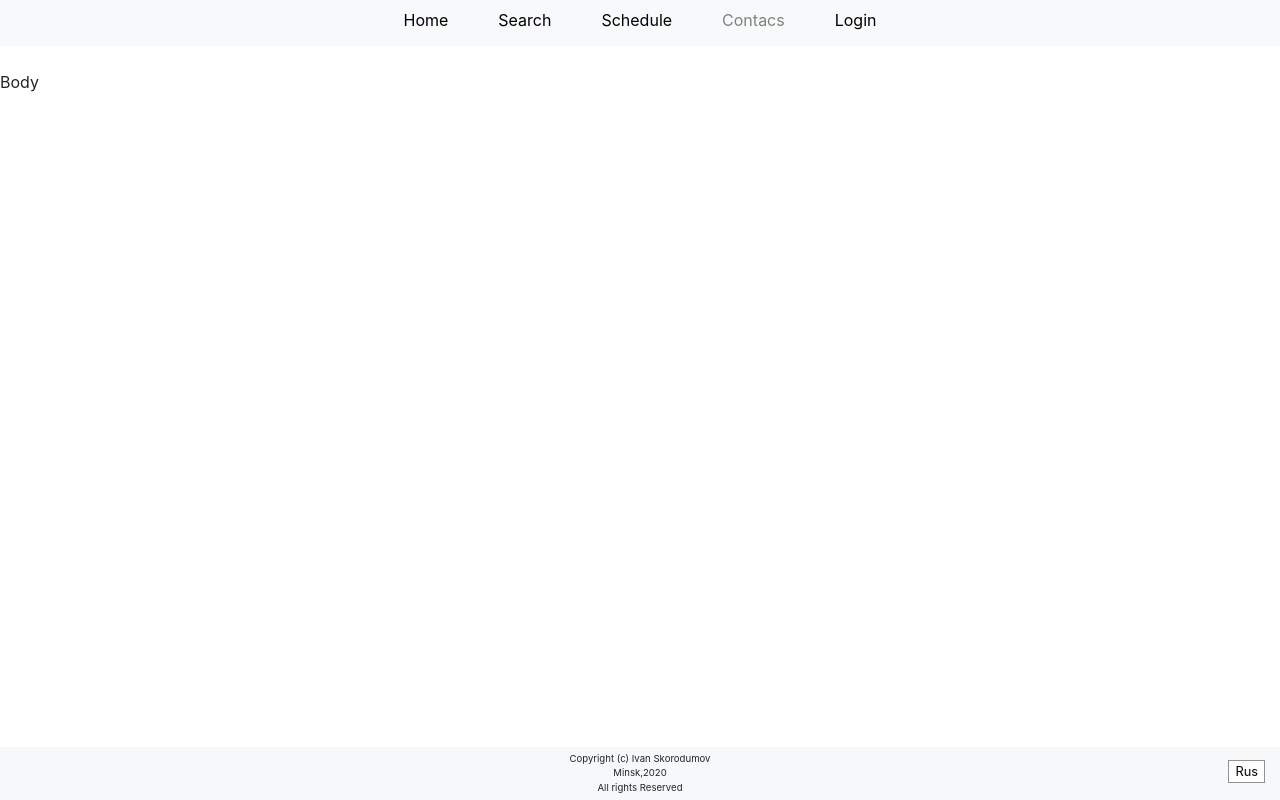
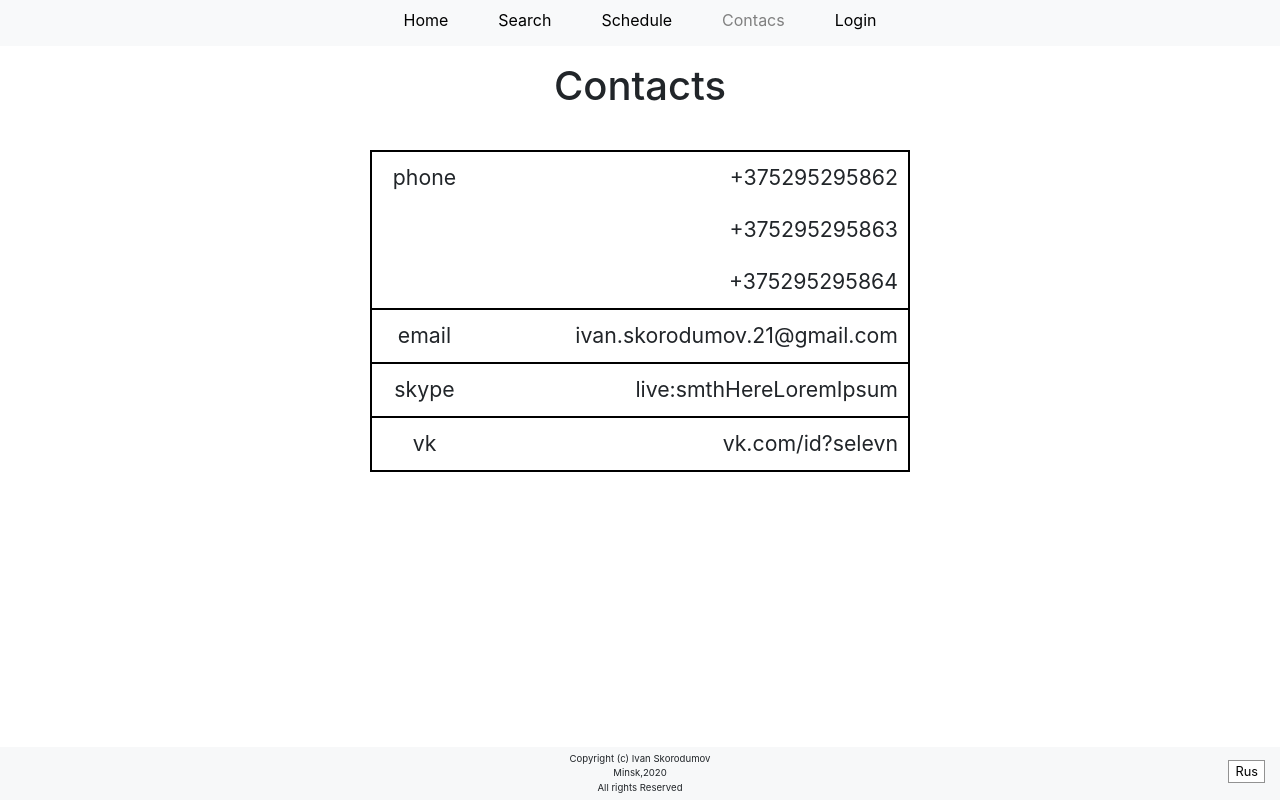
Before and after one commit to Selevn/Ticket-manager, a React app: page /contacts in a window 1280 px wide. Built offline with nearby package versions, Linux system fonts and the light colour scheme.

Commit message:
contacts layout

```diff
--- a/src/js/components/Main/Contacts/Contacts.container.jsx
+++ b/src/js/components/Main/Contacts/Contacts.container.jsx
@@ -1,6 +1,6 @@
 import Contacts from "./Contacts.jsx"
 import React from "react";
-import store from "../../../store/contacts.store.js"
+import contactsStore from "../../../store/contacts.store.js"
 
 import {actionGetAllContacts} from "../../../actions/contacts.actions.js"
 import {connect, Provider} from "react-redux";
@@ -21,7 +21,7 @@ const ContactsWrapper = connect(mapStateToProps, mapDispatchToProps)(Contacts)
 
 const ContactsContainer = () => {
   return (
-      <Provider store={store}>
+      <Provider store={contactsStore}>
         <ContactsWrapper/>
       </Provider>);
 }
--- /dev/null
+++ b/src/js/components/Main/Contacts/Contacts.css
@@ -0,0 +1,12 @@
+tr, td{
+  padding:10px;
+}
+td{vertical-align: top;
+font-size: 1.33rem;}
+
+
+table
+{
+  margin-top: 2rem;
+  border:2px solid black;
+}
--- a/src/js/components/Main/Contacts/Contacts.jsx
+++ b/src/js/components/Main/Contacts/Contacts.jsx
@@ -2,22 +2,73 @@ import React from 'react'
 import PropTypes from "prop-types"
 import {Col, Container, Row} from "react-bootstrap";
 
-const Contacts = (props) => {
-  console.log(props);
-  props.getContacts();
-  console.log(props);
+import "./Contacts.css"
+
+import style from "./Contacts.module.css"
+
+const Contacts = ({getContacts, contacts}) => {
+  getContacts();
+  console.log(Object.entries(contacts));
+  let _contacts = Object.entries(contacts);
+
+  const SoloLine = (data) => (
+      <tr>
+        <td className={style.dateTr}>{data}</td>
+      </tr>
+  )
+  const RowInitLine = (name, length,data) => (
+      <tr className={style.newData}>
+        <td rowSpan={length}>{name}</td>
+        <td className={style.dateTr}>{data}</td>
+      </tr>
+  )
+  const DefaultLine = (name, data) => (
+      <tr className={style.newData}>
+        <td >{name}</td>
+        <td className={style.dateTr}>{data}</td>
+      </tr>
+  )
+
   return (
       <Container>
         <Row>
-          <Col>
-
+          <Col sm={12} xs={12} md={12} lg={12} xl={12} className={style.headerCol}>
+            <h1>Contacts</h1>
           </Col>
+        </Row>
+        <Row>
+          <Col sm={12} xs={12} md={2} lg={3} xl={3}/>
+          <Col sm={12} xs={12} md={8} lg={6} xl={6} className={style.center}>
+            <table className={style.w100}>
+              <thead>
+              </thead>
+              <tbody>
+              {
+                _contacts.map((headItem) => {
+                  if (Array.isArray(headItem[1])) {
+                    return headItem[1].map((subItem, index) => {
+                      if (index === 0) {
+                        return RowInitLine(headItem[0],headItem[1].length, subItem)
+                      } else {
+                        return SoloLine(subItem)
+                      }
+                    })
+                  } else {
+                    return DefaultLine(headItem[0],headItem[1])
+                  }
+                })
+              }
+              </tbody>
+            </table>
+          </Col>
+            <Col sm={12} xs={12} md={2} lg={3} xl={3} className={style.center}/>
         </Row>
       </Container>)
 }
 
-Contacts.propTypes={
-  getContacts:PropTypes.func
+Contacts.propTypes = {
+  getContacts: PropTypes.func,
+  contacts: PropTypes.object,
 }
 
 export default Contacts;
--- a/src/js/components/Main/Contacts/Contacts.module.css
+++ b/src/js/components/Main/Contacts/Contacts.module.css
@@ -0,0 +1,18 @@
+.headerCol{
+  text-align: center;
+  margin-top: 1rem;
+}
+
+.center{
+  text-align: center;
+
+}
+.w100{
+  width:100%;
+}
+.dateTr
+{
+  text-align: right;
+}
+.newData
+{border-top:2px solid black}
--- a/src/js/components/Main/MainComponents/Body/Body.jsx
+++ b/src/js/components/Main/MainComponents/Body/Body.jsx
@@ -9,9 +9,6 @@ import ContactsContainer from "../../Contacts/Contacts.container.jsx";
 
 const Body = props => (
     <div>
-      <br/>
-      Body
-      <br/>
       <Switch>
         <Route exact path='/home' component={() => <HomeContainer getConcerts={props.getConcerts}/>}/>
         <Route exact path='/search' component={Search}/>
```
